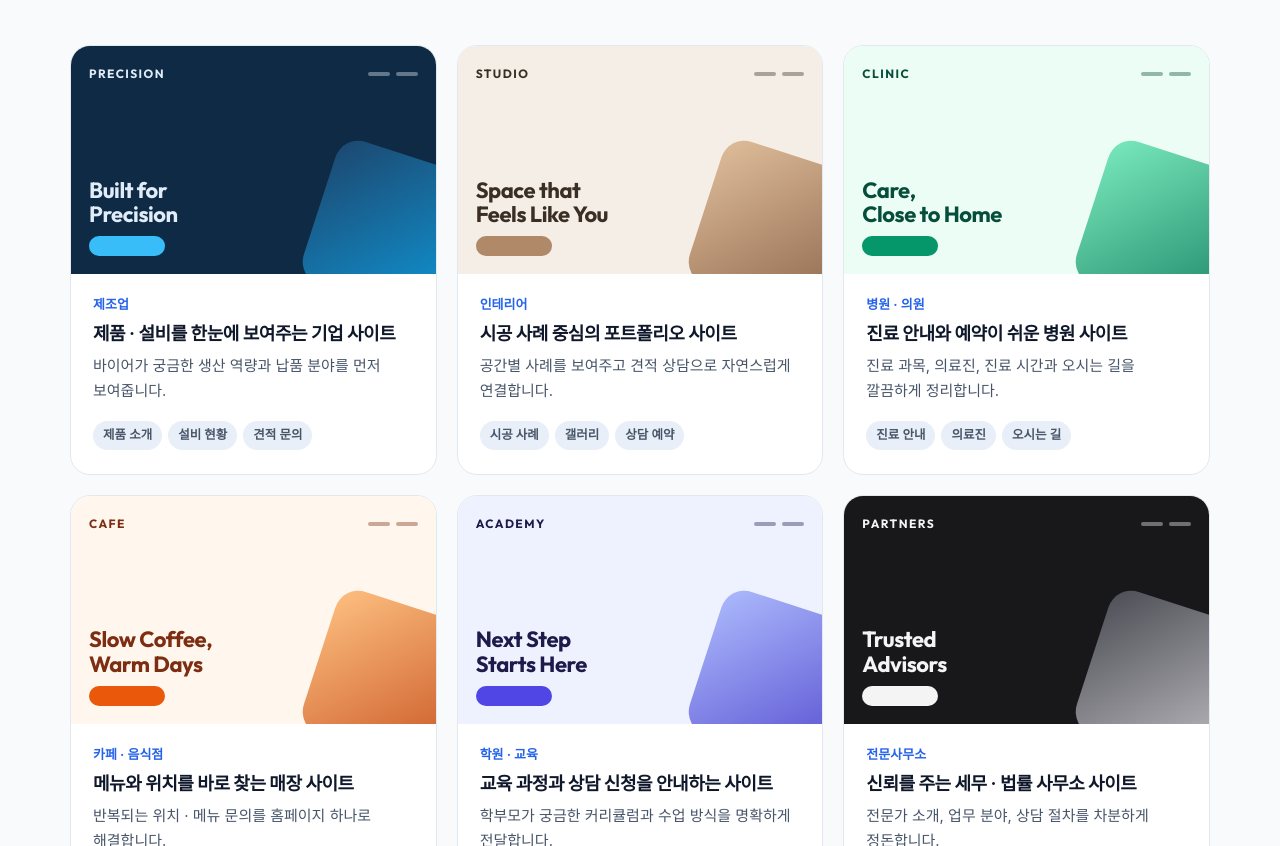
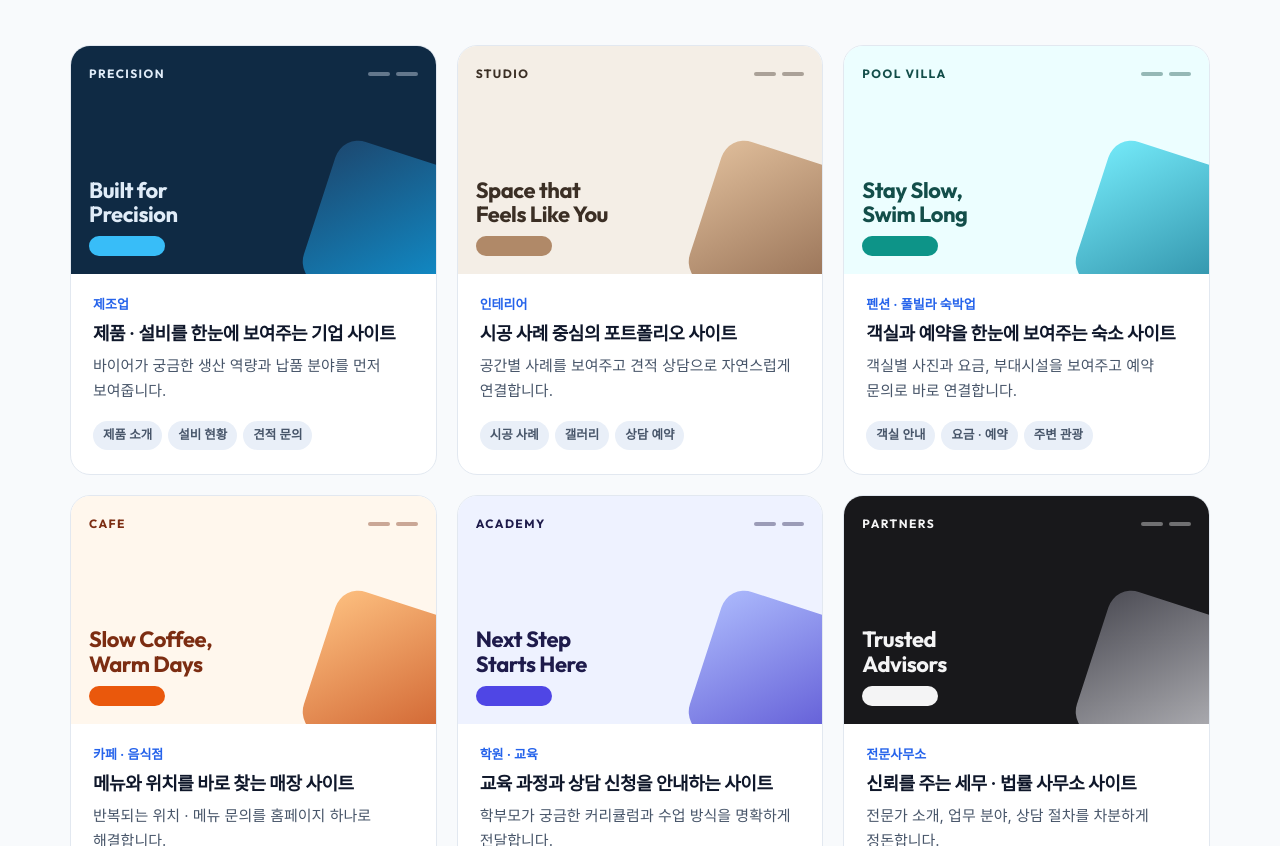
Before and after one commit to qpemqhdl7-wq/claude-skills-, a plain HTML site: page ovue-web/index.html in a window 1280 px wide. Shown: the part 3778-4624 px from the top of the page. Drawn offline with Linux system fonts and the light colour scheme; a web font is replaced by a local one.

Commit message:
Replace clinic portfolio card with pension/pool villa lodging
Co-Authored-By: Claude Opus 5.5 <noreply@anthropic.com>
Claude-Session: https://claude.ai/code/session_01XyxHXazQaXxVK7QhkF6Kfm

```diff
--- a/ovue-web/index.html
+++ b/ovue-web/index.html
@@ -238,7 +238,7 @@ section{position:relative}
 .thumb::after{content:"";position:absolute;right:-30px;bottom:-30px;width:150px;height:150px;border-radius:24px;transform:rotate(18deg);opacity:.9}
 .th1{background:#0F2A44;color:#E0ECF8}.th1 .t-btn{background:#38BDF8}.th1::after{background:linear-gradient(135deg,#1E4A73,#0EA5E9)}
 .th2{background:#F4EEE6;color:#3B2F25}.th2 .t-btn{background:#B08968}.th2::after{background:linear-gradient(135deg,#DDB892,#7F5539)}
-.th3{background:#ECFDF5;color:#064E3B}.th3 .t-btn{background:#059669}.th3::after{background:linear-gradient(135deg,#6EE7B7,#047857)}
+.th3{background:#ECFEFF;color:#134E4A}.th3 .t-btn{background:#0D9488}.th3::after{background:linear-gradient(135deg,#67E8F9,#0E7490)}
 .th4{background:#FFF7ED;color:#7C2D12}.th4 .t-btn{background:#EA580C}.th4::after{background:linear-gradient(135deg,#FDBA74,#C2410C)}
 .th5{background:#EEF2FF;color:#1E1B4B}.th5 .t-btn{background:#4F46E5}.th5::after{background:linear-gradient(135deg,#A5B4FC,#4338CA)}
 .th6{background:#18181B;color:#F4F4F5}.th6 .t-btn{background:#F4F4F5}.th6::after{background:linear-gradient(135deg,#52525B,#D4D4D8)}
@@ -554,8 +554,8 @@ footer .copy{margin-top:32px;padding-top:24px;border-top:1px solid rgba(255,255,
           <div class="work-body"><span class="cat">인테리어</span><h3>시공 사례 중심의 포트폴리오 사이트</h3><p>공간별 사례를 보여주고 견적 상담으로 자연스럽게 연결합니다.</p><div class="work-tags"><span>시공 사례</span><span>갤러리</span><span>상담 예약</span></div></div>
         </article>
         <article class="work">
-          <div class="thumb th3" role="img" aria-label="병원 홈페이지 예시 썸네일"><div class="t-nav"><b>CLINIC</b><i></i></div><div><div class="t-title">Care,<br>Close to Home</div><div class="t-btn"></div></div></div>
-          <div class="work-body"><span class="cat">병원 · 의원</span><h3>진료 안내와 예약이 쉬운 병원 사이트</h3><p>진료 과목, 의료진, 진료 시간과 오시는 길을 깔끔하게 정리합니다.</p><div class="work-tags"><span>진료 안내</span><span>의료진</span><span>오시는 길</span></div></div>
+          <div class="thumb th3" role="img" aria-label="펜션·풀빌라 홈페이지 예시 썸네일"><div class="t-nav"><b>POOL VILLA</b><i></i></div><div><div class="t-title">Stay Slow,<br>Swim Long</div><div class="t-btn"></div></div></div>
+          <div class="work-body"><span class="cat">펜션 · 풀빌라 숙박업</span><h3>객실과 예약을 한눈에 보여주는 숙소 사이트</h3><p>객실별 사진과 요금, 부대시설을 보여주고 예약 문의로 바로 연결합니다.</p><div class="work-tags"><span>객실 안내</span><span>요금 · 예약</span><span>주변 관광</span></div></div>
         </article>
         <article class="work">
           <div class="thumb th4" role="img" aria-label="카페·음식점 홈페이지 예시 썸네일"><div class="t-nav"><b>CAFE</b><i></i></div><div><div class="t-title">Slow Coffee,<br>Warm Days</div><div class="t-btn"></div></div></div>
```
